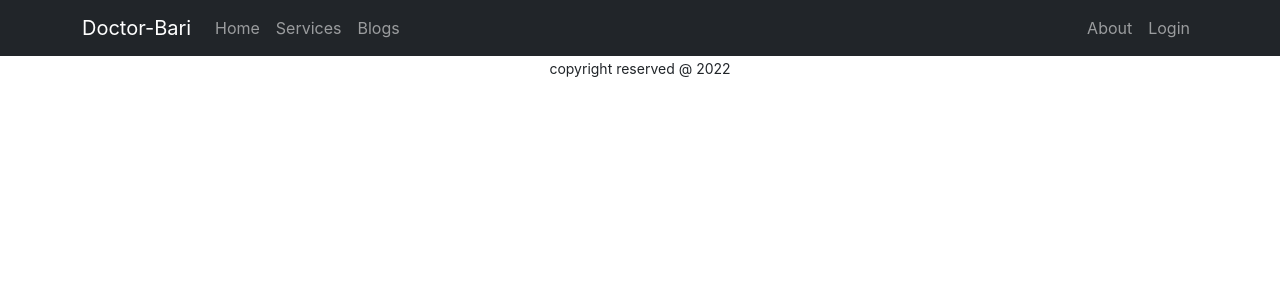
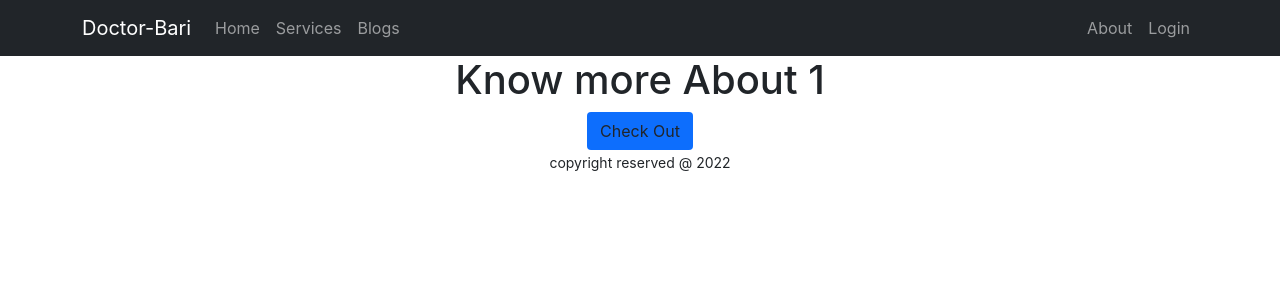
Before and after one commit to saklain71/doctor-bari, a React (Create React App) app: page /services/1 in a window 1280 px wide. Shown: the top 300 px of the page. Built offline with nearby package versions, Linux system fonts and the light colour scheme.

Commit message:
data passed throuh useParam

```diff
--- a/src/App.js
+++ b/src/App.js
@@ -1,8 +1,11 @@
 import { Route, Routes } from "react-router-dom";
 import About from "./Pages/About/About";
+import Banner from "./Pages/Banner/Banner";
 import Blogs from "./Pages/Blogs/Blogs";
 import CheckOut from "./Pages/CheckOut/CheckOut";
 import Home from "./Pages/Home/Home";
+import Login from "./Pages/Login/Login/Login";
+import ServiceDetails from "./Pages/ServiceDetails/ServiceDetails";
 import Footer from "./Pages/Shared/Footer/Footer";
 import Header from "./Pages/Shared/Header/Header";
 
@@ -13,9 +16,12 @@ function App() {
       <Routes>
         <Route path="/" element={<Home></Home>}></Route>
         <Route path="/home" element={<Home></Home>}></Route>
+        <Route path="/banner" element={<Banner></Banner>}></Route>
+        <Route path="/services/:serviceId" element={<ServiceDetails></ServiceDetails>} ></Route>
         <Route path="/checkout" element={<CheckOut></CheckOut>}></Route>
         <Route pathe="/blogs" element={<Blogs></Blogs>}></Route>
         <Route path="/about" element={<About></About>}></Route>
+        <Route path="/login" element={<Login></Login>}></Route>
       </Routes>
       <Footer></Footer>
     </div>
--- /dev/null
+++ b/src/Pages/ServiceDetails/ServiceDetails.js
@@ -0,0 +1,17 @@
+import React from 'react';
+import { Link, useParams } from 'react-router-dom';
+
+const ServiceDetails = () => {
+    const {serviceId} = useParams();
+    return (
+        <div>
+            <h1 className='text-center'>Know more About {serviceId}</h1>
+            <div className='text-center'>
+                <Link to="/checkout"><button className='btn bg-primary'>Check Out</button></Link>
+            </div>
+
+        </div>
+    );
+};
+
+export default ServiceDetails;
--- a/src/Pages/Servicing/Servicing.js
+++ b/src/Pages/Servicing/Servicing.js
@@ -3,10 +3,12 @@ import { useNavigate } from 'react-router-dom';
 import './Servicing.css'
 
 const Servicing = (props) => {
-    const {name, img, description , price} = props.servicing;
-   const navigate = useNavigate();
-    const handlerCheckOut = event =>{
-       navigate("/checkout");
+    const {id,name, img, description , price} = props.servicing;
+
+    const navigate = useNavigate();
+
+    const handlerDetails = id => {
+       navigate(`/services/${id}`);
    }
     return (
         <div className='servicing-container'>
@@ -14,7 +16,7 @@ const Servicing = (props) => {
             <h2>Name : {name}</h2>
             <p>Price: ${price}</p>
             <p>Description: {description}</p>
-            <button onClick={handlerCheckOut} className='btn bg-info mx-auto d-block'>Check Out</button>
+            <button onClick={ () => handlerDetails(id) } className='btn bg-info mx-auto d-block'>Details {name}</button>
 
         </div>
     );
--- a/src/Pages/Shared/Header/Header.js
+++ b/src/Pages/Shared/Header/Header.js
@@ -8,13 +8,13 @@ const Header = () => {
         <div>
             <Navbar collapseOnSelect expand="lg" bg="dark" variant="dark">
                 <Container>
-                    <Navbar.Brand href="/">Doctor-Bari</Navbar.Brand>
+                    <Navbar.Brand as={Link} to="/">Doctor-Bari</Navbar.Brand>
                     <Navbar.Toggle aria-controls="responsive-navbar-nav" />
                     <Navbar.Collapse id="responsive-navbar-nav">
                         <Nav className="me-auto">
                             <Nav.Link href="#home">Home</Nav.Link>
                             <Nav.Link href="home#services">Services</Nav.Link>
-                            <Nav.Link href="home#blogs">Blogs</Nav.Link>
+                            <Nav.Link as={Link} to="/blogs">Blogs</Nav.Link>
                         </Nav>
                         <Nav>
                             <Nav.Link as={Link} to="/about">About</Nav.Link>
```
